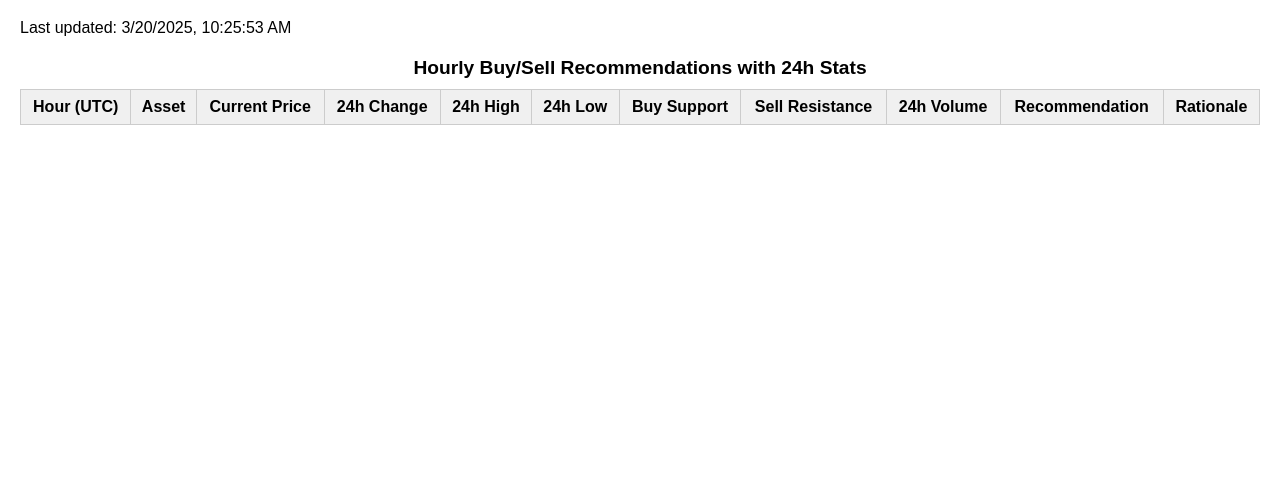
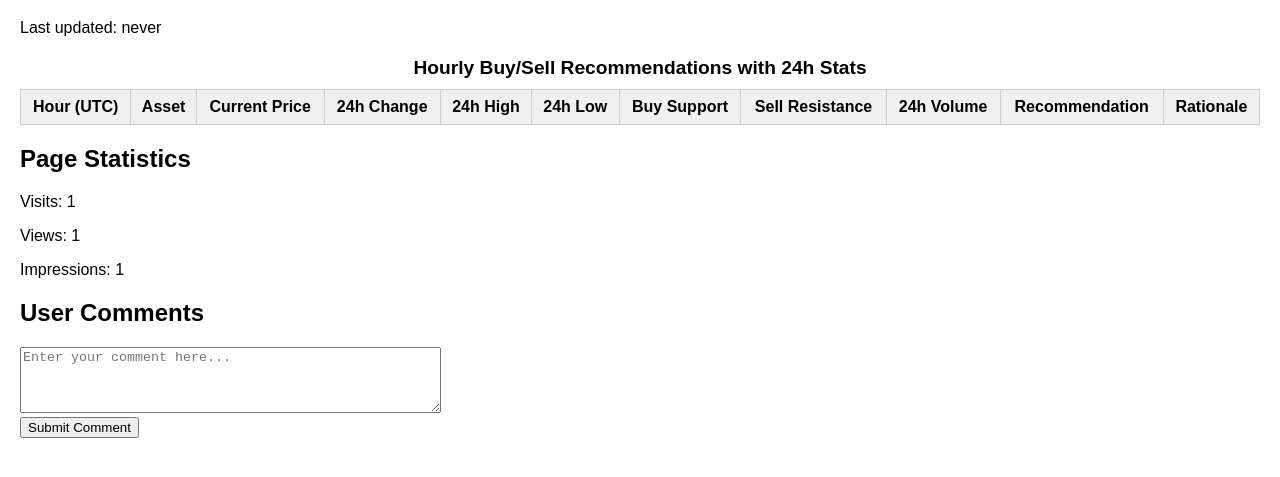
Before and after one commit to EllyCitDao112/Buy-Sell-Hourly-24hr-List-Theoretical-, a plain HTML site: page index.html in a window 1280 px wide. Shown: the part 61-538 px from the top of the page. Drawn offline with Linux system fonts and the light colour scheme; no server answers.

Commit message:
Update index.html
Statistics and comments

```diff
--- a/index.html
+++ b/index.html
@@ -4,15 +4,21 @@
     <meta charset="UTF-8">
     <title>Binance Live Order Book & 24h Stats</title>
     <style>
+        /* Your existing CSS styles */
         body { font-family: Arial, sans-serif; margin: 20px; }
         table { width: 100%; border-collapse: collapse; margin-top: 20px; }
         th, td { border: 1px solid #ccc; padding: 8px; text-align: center; }
         th { background-color: #f0f0f0; }
-        .buy { background-color: #d4f8d4; color: green; font-weight: bold; } /* Green Buy */
-        .sell { background-color: #f8d4d4; color: red; font-weight: bold; }  /* Red Sell */
-        .positive { color: green; }  /* Positive price change */
-        .negative { color: red; }    /* Negative price change */
+        .buy { background-color: #d4f8d4; color: green; font-weight: bold; }
+        .sell { background-color: #f8d4d4; color: red; font-weight: bold; }
+        .positive { color: green; }
+        .negative { color: red; }
         caption { font-size: 1.2em; margin-bottom: 10px; font-weight: bold; }
+        /* Additional styles for statistics and comments */
+        #statistics { margin-top: 20px; }
+        #commentsSection { margin-top: 20px; }
+        #commentsList { margin-top: 10px; }
+        .comment { border-bottom: 1px solid #ccc; padding: 5px 0; }
     </style>
 </head>
 <body>
@@ -20,6 +26,7 @@
     <h1>Live Binance Order Book Trading Signals</h1>
     <p id="lastUpdated">Last updated: never</p>
 
+    <!-- Trading Table -->
     <table id="tradingTable">
         <caption>Hourly Buy/Sell Recommendations with 24h Stats</caption>
         <thead>
@@ -42,90 +49,82 @@
         </tbody>
     </table>
 
+    <!-- Statistics Section -->
+    <div id="statistics">
+        <h2>Page Statistics</h2>
+        <p>Visits: <span id="visitCount">0</span></p>
+        <p>Views: <span id="viewCount">0</span></p>
+        <p>Impressions: <span id="impressionCount">0</span></p>
+    </div>
+
+    <!-- Comments Section -->
+    <div id="commentsSection">
+        <h2>User Comments</h2>
+        <div id="commentsList">
+            <!-- User comments will appear here -->
+        </div>
+        <textarea id="commentInput" placeholder="Enter your comment here..." rows="4" cols="50"></textarea><br>
+        <button onclick="addComment()">Submit Comment</button>
+    </div>
+
     <script>
-        const assets = ["BTCUSDT", "ETHUSDT", "BNBUSDT", "SOLUSDT", "XRPUSDT", "ADAUSDT", "DOGEUSDT", "DOTUSDT", "MATICUSDT"]; // Assets to track
+        // Function to update statistics
+        function updateStatistics() {
+            // Retrieve counts from localStorage or initialize to 0
+            let visits = parseInt(localStorage.getItem('visits')) || 0;
+            let views = parseInt(localStorage.getItem('views')) || 0;
+            let impressions = parseInt(localStorage.getItem('impressions')) || 0;
 
-        async function fetchMarketData(symbol) {
-            try {
-                const [orderBookRes, tickerRes] = await Promise.all([
-                    fetch(`https://api.binance.com/api/v3/depth?symbol=${symbol}&limit=10`),
-                    fetch(`https://api.binance.com/api/v3/ticker/24hr?symbol=${symbol}`)
-                ]);
+            // Increment counts
+            visits++;
+            views++;
+            impressions++;
 
-                const orderBookData = await orderBookRes.json();
-                const tickerData = await tickerRes.json();
+            // Update localStorage
+            localStorage.setItem('visits', visits);
+            localStorage.setItem('views', views);
+            localStorage.setItem('impressions', impressions);
 
-                return {
-                    symbol,
-                    buySupport: parseFloat(orderBookData.bids[0][0]),  // Highest bid price
-                    sellResistance: parseFloat(orderBookData.asks[0][0]), // Lowest ask price
-                    currentPrice: parseFloat(tickerData.lastPrice),  // Current market price
-                    priceChange: parseFloat(tickerData.priceChangePercent), // 24h price change %
-                    highPrice: parseFloat(tickerData.highPrice), // 24h high price
-                    lowPrice: parseFloat(tickerData.lowPrice), // 24h low price
-                    volume: parseFloat(tickerData.volume).toFixed(2) // 24-hour trading volume
-                };
-            } catch (error) {
-                console.error(`Error fetching market data for ${symbol}:`, error);
-                return null;
+            // Update HTML
+            document.getElementById('visitCount').textContent = visits;
+            document.getElementById('viewCount').textContent = views;
+            document.getElementById('impressionCount').textContent = impressions;
+        }
+
+        // Function to load comments from localStorage
+        function loadComments() {
+            const comments = JSON.parse(localStorage.getItem('comments')) || [];
+            const commentsList = document.getElementById('commentsList');
+            commentsList.innerHTML = ''; // Clear existing comments
+            comments.forEach(comment => {
+                const commentDiv = document.createElement('div');
+                commentDiv.className = 'comment';
+                commentDiv.textContent = comment;
+                commentsList.appendChild(commentDiv);
+            });
+        }
+
+        // Function to add a new comment
+        function addComment() {
+            const commentInput = document.getElementById('commentInput');
+            const commentText = commentInput.value.trim();
+            if (commentText) {
+                // Retrieve existing comments
+                const comments = JSON.parse(localStorage.getItem('comments')) || [];
+                // Add new comment
+                comments.push(commentText);
+                // Save updated comments to localStorage
+                localStorage.setItem('comments', JSON.stringify(comments));
+                // Reload comments
+                loadComments();
+                // Clear input
+                commentInput.value = '';
             }
         }
 
-        function determineRecommendation(data) {
-            // Example logic for Zig Zag-based recommendation
-            const priceRange = data.highPrice - data.lowPrice;
-            const threshold = 0.05 * data.currentPrice; // 5% threshold for Zig Zag
-            let recommendation = 'Hold';
-            let rationale = 'Price movement is within normal range.';
-
-            if (priceRange > threshold) {
-                if (data.currentPrice < (data.lowPrice + threshold)) {
-                    recommendation = 'Buy';
-                    rationale = 'Significant price drop detected; potential reversal opportunity.';
-                } else if (data.currentPrice > (data.highPrice - threshold)) {
-                    recommendation = 'Sell';
-                    rationale = 'Significant price rise detected; potential reversal opportunity.';
-                }
-            }
-
-            return { recommendation, rationale };
-        }
-
-        async function updateTradingTable() {
-            const tbody = document.querySelector("#tradingTable tbody");
-            tbody.innerHTML = "";  // Clear table
-
-            const results = await Promise.all(assets.map(fetchMarketData)); // Fetch all market data
-
-            const currentHour = new Date().getUTCHours();
-            results.forEach((data, index) => {
-                if (!data) return;  // Skip if error
-
-                const { recommendation, rationale } = determineRecommendation(data);
-                const row = document.createElement("tr");
-                row.className = recommendation.toLowerCase(); // Apply 'buy' or 'sell' class for color coding
-                row.innerHTML = `
-                    <td>${(currentHour + index) % 24}:00</td>
-                    <td>${data.symbol.replace("USDT", "")}</td>
-                    <td>$${data.currentPrice.toFixed(2)}</td>
-                    <td class="${data.priceChange >= 0 ? 'positive' : 'negative'}">${data.priceChange.toFixed(2)}%</td>
-                    <td>$${data.highPrice.toFixed(2)}</td>
-                    <td>$${data.lowPrice.toFixed(2)}</td>
-                    <td>$${data.buySupport.toFixed(2)}</td>
-                    <td>$${data.sellResistance.toFixed(2)}</td>
-                    <td>${data.volume}</td>
-                    <td>${recommendation}</td>
-                    <td>${rationale}</td>
-                `;
-                tbody.appendChild(row);
-            });
-
-            document.getElementById("lastUpdated").textContent = "Last updated: " + new Date().toLocaleString();
-        }
-
-        updateTradingTable(); // Initial data load
-        setInterval(updateTradingTable, 900000); // Update every 15 minutes
-
+        // Call functions on page load
+        updateStatistics();
+        loadComments();
     </script>
 </body>
-    </html>
+        </html>
```
